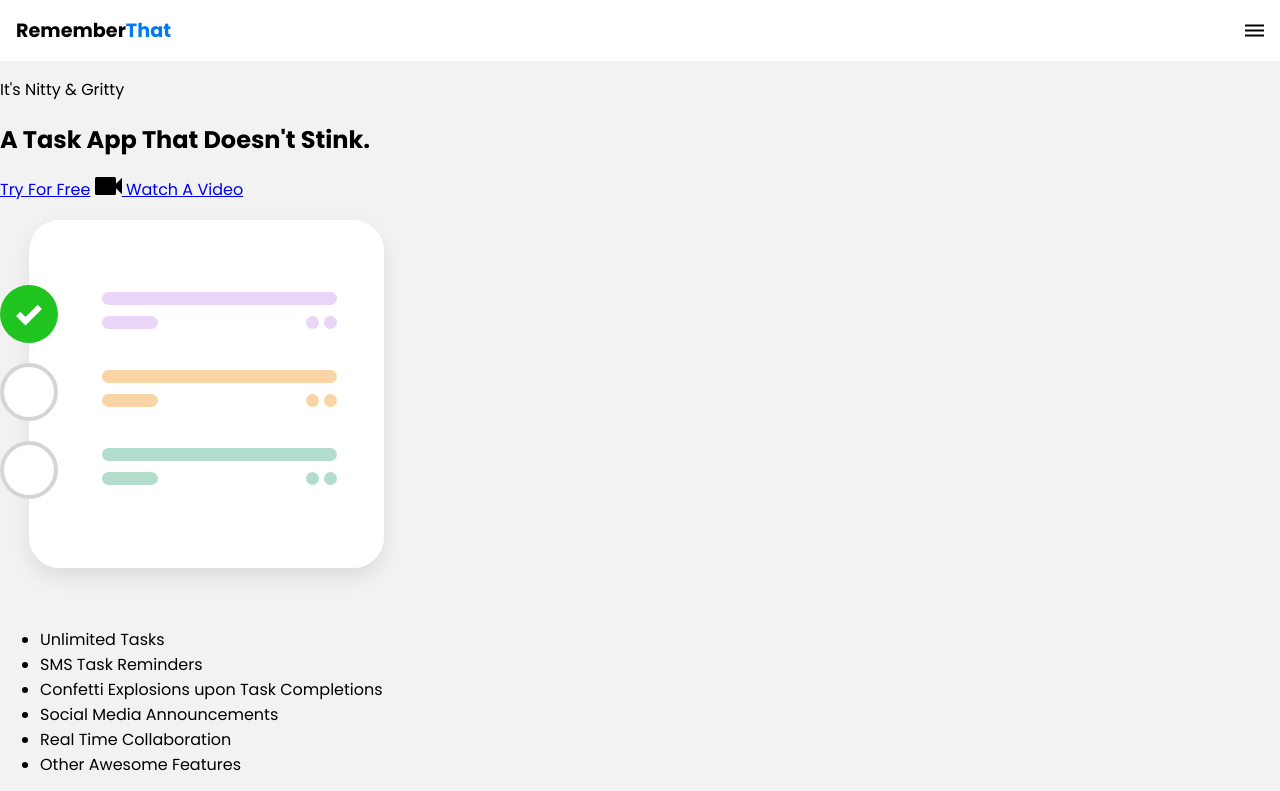
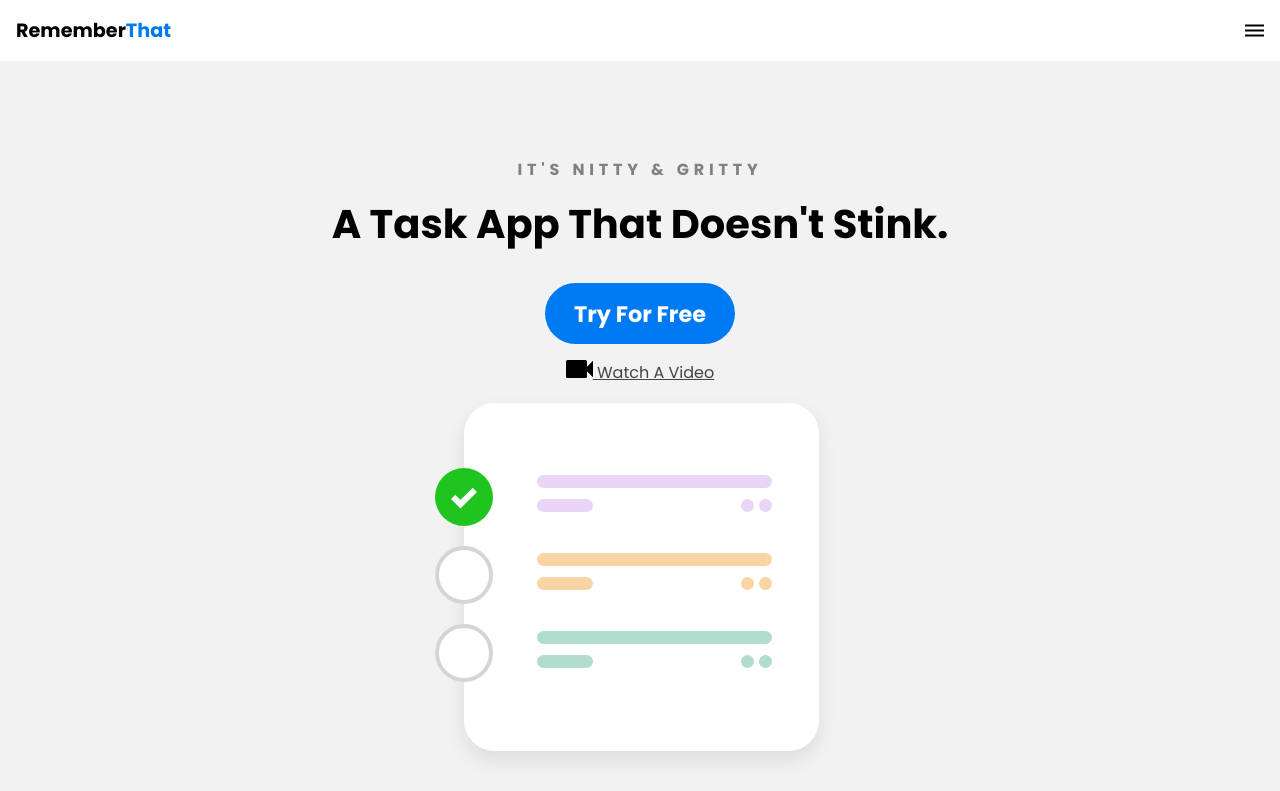
Before and after one commit to Meredith-Brown/HTML-CSS-Tutorial, a plain HTML site: page index.html in a window 1280 px wide. Shown: the top 791 px of the page. Drawn offline with Linux system fonts and the light colour scheme.

Commit message:
thru minute 131

```diff
--- a/css/main.scss
+++ b/css/main.scss
@@ -35,3 +35,51 @@ body {
         cursor: pointer;
     }
 }
+
+a {
+    color: #444444;
+}
+
+ul {
+    list-style-type: none;
+    margin: 0;
+    padding: 0;
+}
+
+section {
+    padding: 5em 2em;
+}
+
+.hero {
+    text-align: center;
+}
+
+.left-col {
+    .subhead {
+        text-transform: uppercase;
+        font-weight: bold;
+        color: gray;
+        letter-spacing: .3em;
+    }
+    h1 {
+        font-size: 2.5em;
+        line-height: 1.3em;
+        margin-top: .2em;
+    }
+
+    .primary-cta {
+        background: var(--primary-color);
+        color: white;
+        text-decoration: none;
+        padding: .6em 1.3em;
+        font-size: 1.4em;
+        border-radius: 5em;
+        font-weight: bold;
+        display: inline-block;
+    }
+
+    .watch-video-cta {
+        display: block;
+        margin-top: 1em;
+    }
+}
```
Also changed, not shown: css/main.css, 1 other file.
